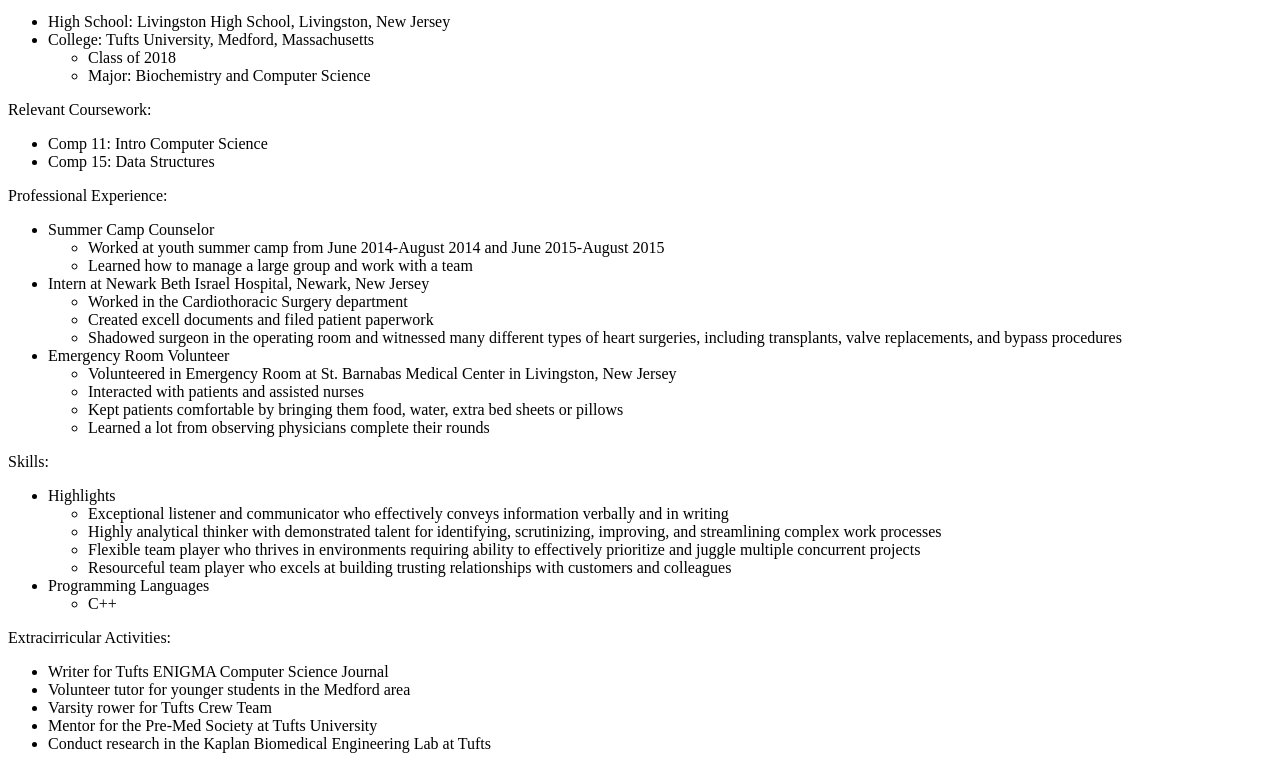
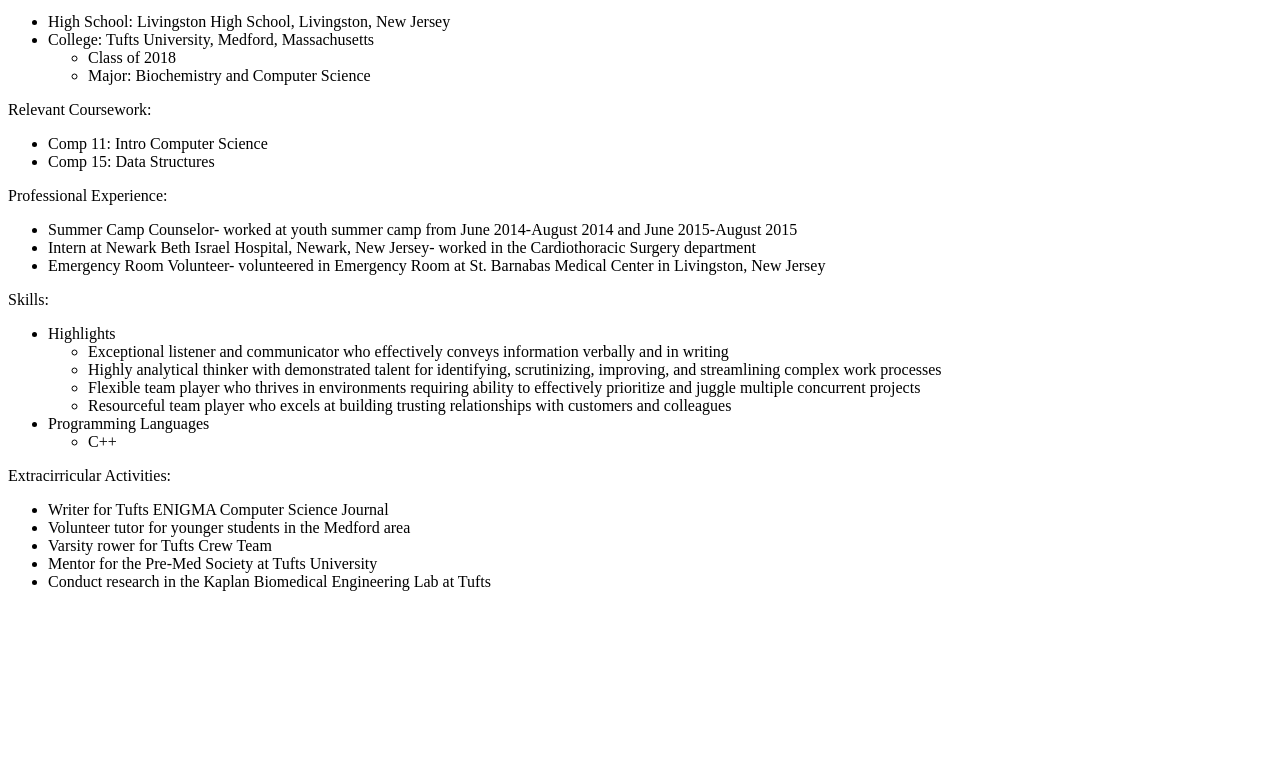
Before and after one commit to jkaltm01/jkaltm01.github.io, a plain HTML site: page resume.html in a window 1280 px wide. Shown: the part 101-870 px from the top of the page. After the commit the page ends 800 px from the top, so only its background shows below. Drawn offline with Linux system fonts and the light colour scheme.

Commit message:
changes to all files

```diff
--- a/resume.html
+++ b/resume.html
@@ -12,11 +12,11 @@
 		<ul>
 		    <li>High School: Livingston High School, Livingston, New Jersey</li>
 		    <li>College: Tufts University, Medford, Massachusetts
-		<ul>
+		    <ul>
 		    <li>Class of 2018</li>
-		    <li>Major: Biochemistry and Computer Science</li></li>
-		</ul>
-        </li>
+		    <li>Major: Biochemistry and Computer Science</li>
+		    </ul>
+            </li>
 		</ul>
 		<p>Relevant Coursework:</p>
         <ul>
@@ -25,35 +25,20 @@
         </ul>
 		<p>Professional Experience:</p>
         <ul>
-            <li>Summer Camp Counselor</li>
-        <ul>
-            <li>Worked at youth summer camp from June 2014-August 2014 and June 2015-August 2015</li>
-            <li>Learned how to manage a large group and work with a team</li>
+            <li>Summer Camp Counselor- worked at youth summer camp from June 2014-August 2014 and June 2015-August 2015</li>
+            <li>Intern at Newark Beth Israel Hospital, Newark, New Jersey- worked in the Cardiothoracic Surgery department</li>
+            <li>Emergency Room Volunteer- volunteered in Emergency Room at St. Barnabas Medical Center in Livingston, New Jersey </li>
         </ul>
-            <li>Intern at Newark Beth Israel Hospital, Newark, New Jersey</li>
-        <ul>
-            <li>Worked in the Cardiothoracic Surgery department</li>
-            <li>Created excell documents and filed patient paperwork</li>
-            <li>Shadowed surgeon in the operating room and witnessed many different types of heart surgeries, including transplants, valve replacements, and bypass procedures</li>
-        </ul>
-            <li>Emergency Room Volunteer</li>
-        <ul>
-            <li>Volunteered in Emergency Room at St. Barnabas Medical Center in Livingston, New Jersey</li>
-            <li>Interacted with patients and assisted nurses</li>
-            <li>Kept patients comfortable by bringing them food, water, extra bed sheets or pillows</li>
-            <li>Learned a lot from observing physicians complete their rounds</li>
-        </ul>
-    </ul>
 		<p>Skills:</p>
 		<ul>
-            <li>Highlights</li>
+            <li>Highlights
         <ul>
             <li>Exceptional listener and communicator who effectively conveys information verbally and in writing</li>
             <li>Highly analytical thinker with demonstrated talent for identifying, scrutinizing, improving, and streamlining complex work processes</li>
 		    <li>Flexible team player who thrives in environments requiring ability to effectively prioritize and juggle multiple concurrent projects</li>
             <li>Resourceful team player who excels at building trusting relationships with customers and colleagues</li>
         </ul>
-            <li>Programming Languages</li>
+            <li>Programming Languages
         <ul>
 			<li>C++</li>
 		</ul>
@@ -65,6 +50,6 @@
             <li>Varsity rower for Tufts Crew Team</li>
             <li>Mentor for the Pre-Med Society at Tufts University</li>
             <li>Conduct research in the Kaplan Biomedical Engineering Lab at Tufts</li>
-
+        </ul>
 	</body>
 </html>
```
Also changed, not shown: index.html (+1 -1 lines), 1 other file.
